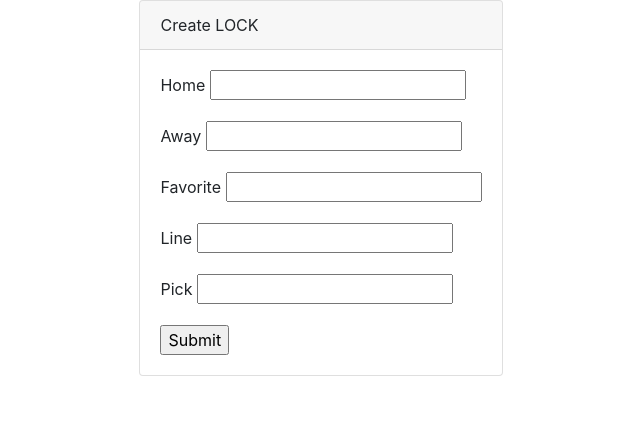
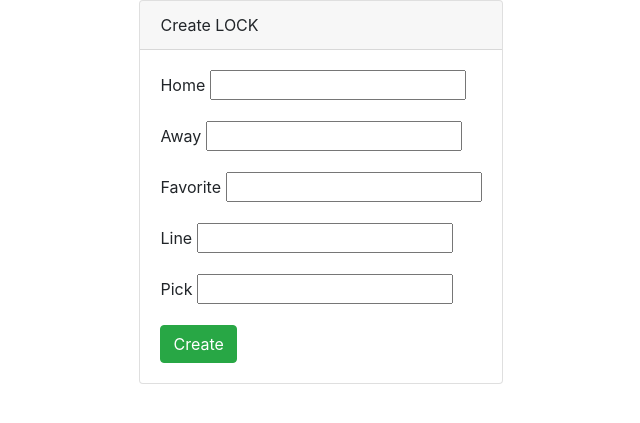
Before and after one commit to ZachManno/bet-jimjams, a Flask app: page /lock-form/ in a window 1280 px wide. Shown: the top 423 px of the page, without its empty margins (319-959 px from the left). Run offline with Flask 2, Linux system fonts and the light colour scheme; parts of the project's set-up code (start-up, migrations or seed data) failed here and were passed over; some libraries are stand-ins or nearby versions.

Commit message:
add button for submit

```diff
--- a/templates/add-lock.html
+++ b/templates/add-lock.html
@@ -20,7 +20,10 @@
             <div class="form-group">{{ form.favorite.label }} {{ form.favorite }}</div>
             <div class="form-group">{{ form.line.label }} {{ form.line }}</div>
             <div class="form-group">{{ form.pick.label }} {{ form.pick }}</div>
-            {{ form.submit }}
+            <!-- {{ form.submit }} -->
+            <button type="submit" class="btn btn-success" value="Submit">
+                                    Create
+            </button>
         </form>
       </div>
   </div>
```
